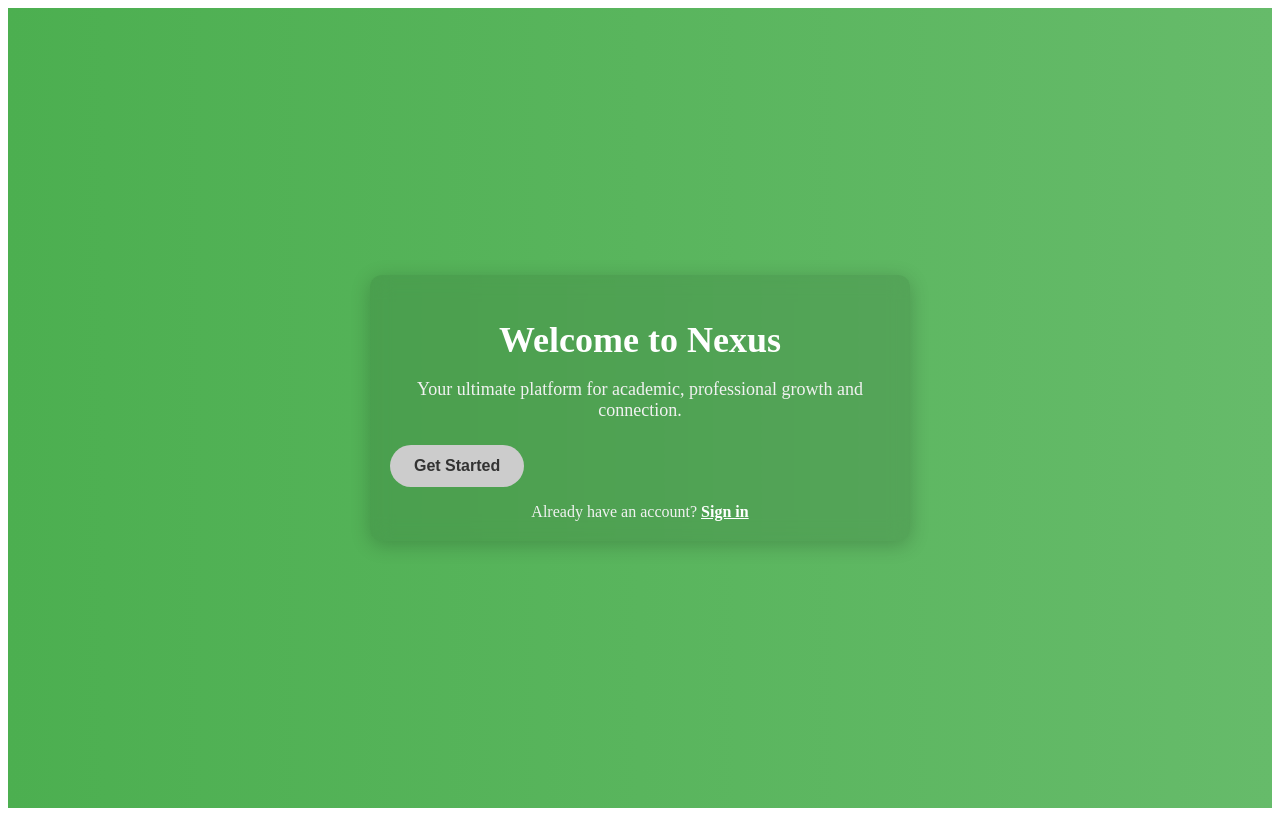
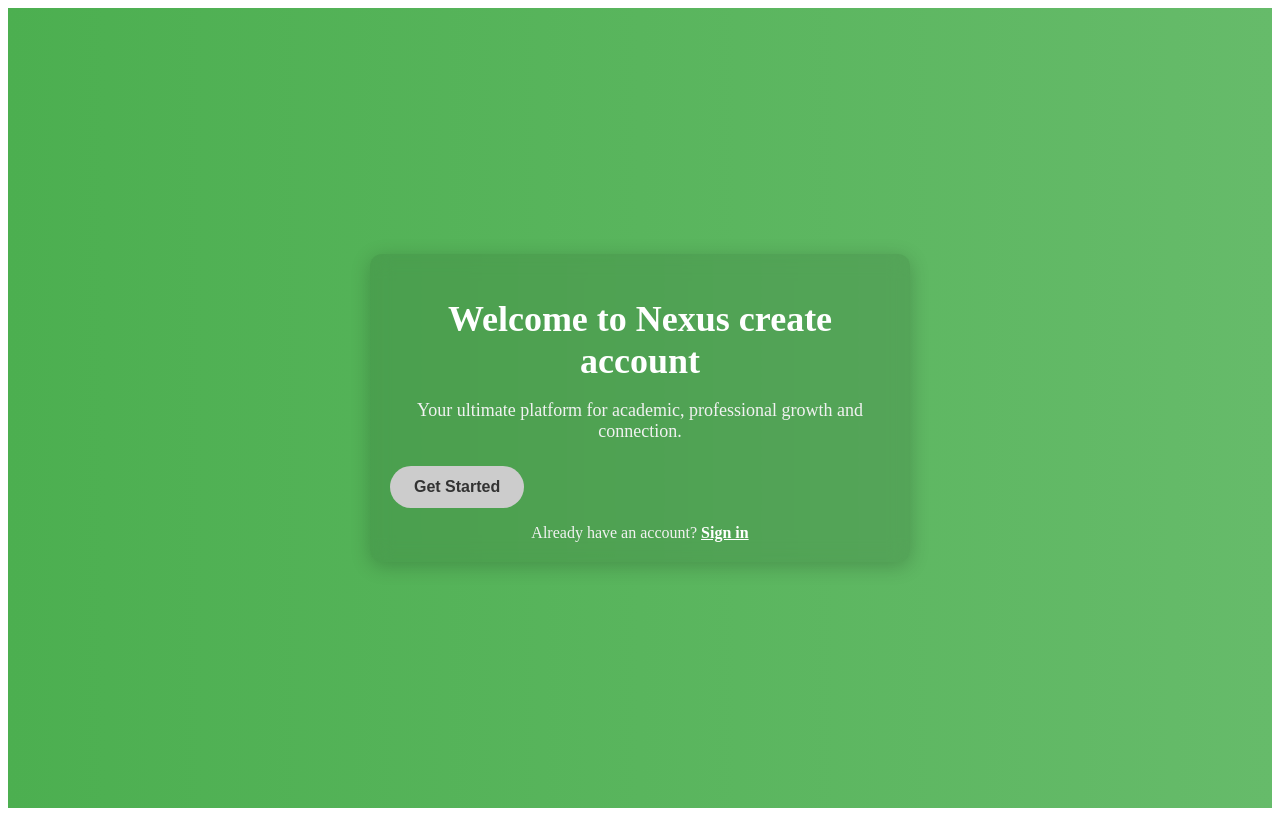
Before and after one commit to dogovicky/Collab-Project, a React (Vite) app in the folder Front-End/: page / in a window 1280 px wide. Built offline with nearby package versions, Linux system fonts and the light colour scheme.

Commit message:
new changes

```diff
--- a/Front-End/src/pages/Welcome.jsx
+++ b/Front-End/src/pages/Welcome.jsx
@@ -14,7 +14,7 @@
   return (
     <div className="welcome-container">
       <div className="welcome-content">
-        <h1>Welcome to Nexus</h1>
+        <h1>Welcome to Nexus create account</h1>
         <p>Your ultimate platform for academic, professional growth and connection.</p>
         <button onClick={handleGetStarted}>Get Started</button>
         <div className="signin-link">
```
